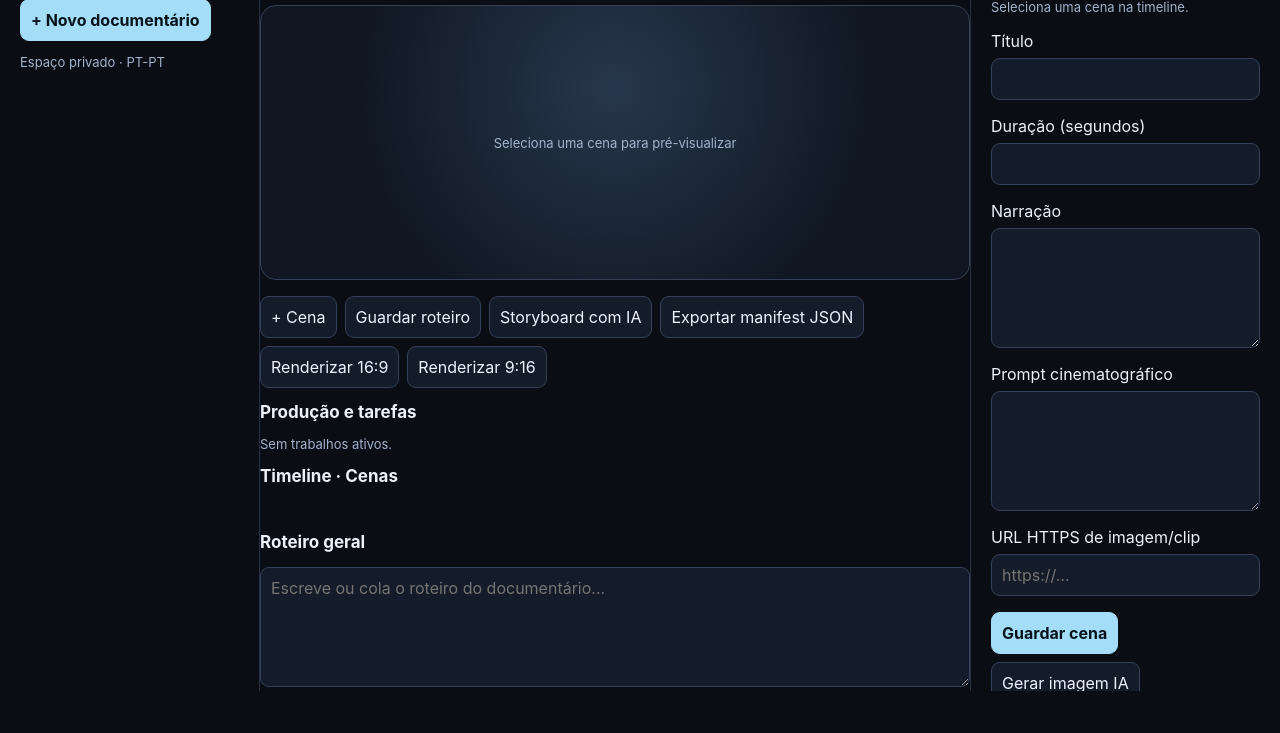
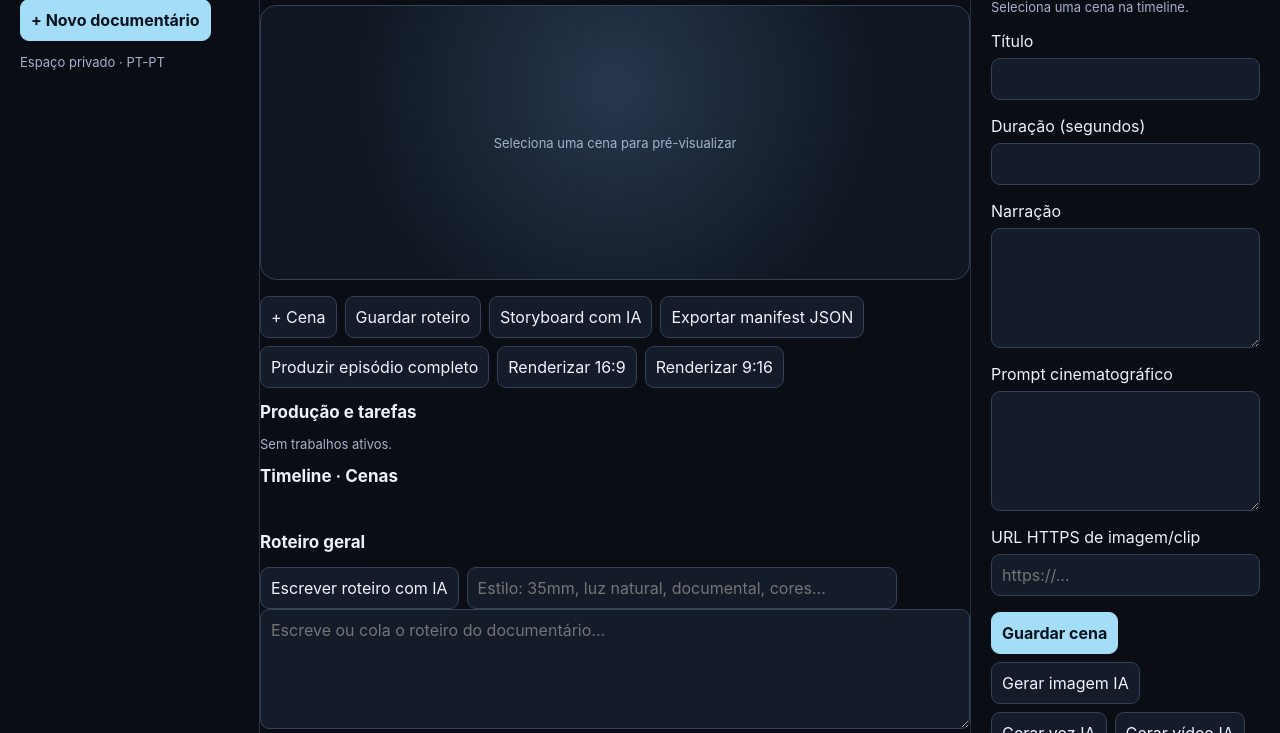
Before and after one commit to marcelo-m7/anyapi, a Flask app: template templates/video_studio.html in a window 1280 px wide. Shown: the part 135-868 px from the top of the page. Before the commit the page ends 826 px from the top, so only its background shows below. Run offline with Flask 3, Linux system fonts and the light colour scheme; the template is opened without the code that fills it, so the values that code supplies are empty.

Commit message:
feat(video-studio): add script generation, visual bible and one-click episode workflow

```diff
--- a/templates/video_studio.html
+++ b/templates/video_studio.html
@@ -4,7 +4,7 @@
 </style></head><body>
 <header><strong>◈ AI Video Studio</strong><nav><a href="/dashboard">AnyAPI</a> · <a href="/video-studio">Estúdio</a></nav></header>
 <div class="layout"><aside><h2>Projetos</h2><button class="primary" id="create">+ Novo documentário</button><div id="projects"></div><p class="muted">Espaço privado · PT-PT</p></aside>
-<main><h1 id="projectTitle">Seleciona um projeto</h1><p class="muted" id="projectMeta">Editor de storyboard e timeline</p><div class="stage" id="preview"><span class="muted">Seleciona uma cena para pré-visualizar</span></div><div class="controls" style="margin-top:16px"><button id="add" disabled>+ Cena</button><button id="saveScript" disabled>Guardar roteiro</button><button id="aiStoryboard" disabled>Storyboard com IA</button><button id="manifest" disabled>Exportar manifest JSON</button><button id="render" disabled>Renderizar 16:9</button><button id="renderVertical" disabled>Renderizar 9:16</button></div><h2>Produção e tarefas</h2><div id="jobs" class="muted">Sem trabalhos ativos.</div><h2>Timeline · Cenas</h2><div class="timeline" id="timeline"></div><h2>Roteiro geral</h2><textarea id="script" placeholder="Escreve ou cola o roteiro do documentário..." disabled></textarea></main>
+<main><h1 id="projectTitle">Seleciona um projeto</h1><p class="muted" id="projectMeta">Editor de storyboard e timeline</p><div class="stage" id="preview"><span class="muted">Seleciona uma cena para pré-visualizar</span></div><div class="controls" style="margin-top:16px"><button id="add" disabled>+ Cena</button><button id="saveScript" disabled>Guardar roteiro</button><button id="aiStoryboard" disabled>Storyboard com IA</button><button id="manifest" disabled>Exportar manifest JSON</button><button id="episode" disabled>Produzir episódio completo</button><button id="render" disabled>Renderizar 16:9</button><button id="renderVertical" disabled>Renderizar 9:16</button></div><h2>Produção e tarefas</h2><div id="jobs" class="muted">Sem trabalhos ativos.</div><h2>Timeline · Cenas</h2><div class="timeline" id="timeline"></div><h2>Roteiro geral</h2><div class="controls"><button id="genScript" disabled>Escrever roteiro com IA</button><input id="styleBible" placeholder="Estilo: 35mm, luz natural, documental, cores..." aria-label="Estilo cinematográfico" style="max-width:430px"></div><textarea id="script" placeholder="Escreve ou cola o roteiro do documentário..." disabled></textarea></main>
 <section class="inspector"><h2>Inspector de cena</h2><p class="muted" id="selection">Seleciona uma cena na timeline.</p><label class="field">Título<input id="title" disabled></label><label class="field">Duração (segundos)<input type="number" min="1" max="120" id="duration" disabled></label><label class="field">Narração<textarea id="narration" disabled></textarea></label><label class="field">Prompt cinematográfico<textarea id="visual_prompt" disabled></textarea></label><label class="field">URL HTTPS de imagem/clip<input type="url" id="asset_url" disabled placeholder="https://..."></label><div class="controls"><button class="primary" id="saveScene" disabled>Guardar cena</button><button id="genImage" disabled>Gerar imagem IA</button><button id="genVoice" disabled>Gerar voz IA</button><button id="genVideo" disabled>Gerar vídeo IA</button><input type="file" id="upload" accept="image/png,image/jpeg,image/webp" disabled><button id="deleteScene" disabled>Eliminar</button></div><p id="msg" class="message" role="status"></p></section></div>
 <script>
 const csrf={{ csrf|tojson }};let projects=[],active=null,selected=null;const el=id=>document.getElementById(id);
@@ -12,7 +12,7 @@ async function api(path,method='GET',payload){const r=await fetch('/_api/video-s
 function message(s){el('msg').textContent=s}
 function enable(ids,on){ids.forEach(id=>el(id).disabled=!on)}
 async function load(){projects=await api('/projects');el('projects').replaceChildren();projects.forEach(p=>{const b=document.createElement('button');b.className='project'+(active?.id===p.id?' active':'');b.textContent=p.title;b.onclick=()=>openProject(p.id);el('projects').append(b)});}
-async function openProject(id){active=await api('/projects/'+id);selected=null;el('projectTitle').textContent=active.title;el('projectMeta').textContent=active.format+' · '+active.language+' · '+active.scenes.length+' cenas';el('script').value=active.script||'';refreshJobs().catch(e=>message(e.message));enable(['add','saveScript','aiStoryboard','manifest','script','render','renderVertical'],true);draw();load()}
+async function openProject(id){active=await api('/projects/'+id);selected=null;el('projectTitle').textContent=active.title;el('projectMeta').textContent=active.format+' · '+active.language+' · '+active.scenes.length+' cenas';el('script').value=active.script||'';refreshJobs().catch(e=>message(e.message));enable(['add','saveScript','aiStoryboard','manifest','script','render','renderVertical','episode','genScript'],true);draw();load()}
 function draw(){el('timeline').replaceChildren();active.scenes.forEach((s,i)=>{const b=document.createElement('button');b.className='clip'+(selected?.id===s.id?' active':'');const t=document.createElement('strong');t.textContent=(i+1)+'. '+s.title;const d=document.createElement('small');d.textContent=s.duration_seconds+'s';b.append(t,d);b.onclick=()=>selectScene(s);b.draggable=true;b.ondragstart=e=>{e.dataTransfer.setData('text/plain',s.id)};b.ondragover=e=>e.preventDefault();b.ondrop=e=>{e.preventDefault();const source=e.dataTransfer.getData('text/plain');const ids=active.scenes.map(x=>x.id);const old=ids.indexOf(source),target=ids.indexOf(s.id);if(old<0||target<0||old===target)return;ids.splice(target,0,ids.splice(old,1)[0]);run(async()=>{await api('/projects/'+active.id+'/reorder','POST',{scene_ids:ids});await refresh();message('Ordem guardada.')})};el('timeline').append(b)});if(!active.scenes.length)el('timeline').textContent='Adiciona a primeira cena.';if(selected)selectScene(active.scenes.find(s=>s.id===selected.id)||null)}
 function selectScene(s){selected=s;enable(['title','duration','narration','visual_prompt','asset_url','saveScene','deleteScene','genImage','genVoice','genVideo','upload'],!!s);el('selection').textContent=s?'Cena '+(s.position+1):'Seleciona uma cena';for(const k of ['title','duration','narration','visual_prompt','asset_url'])el(k).value=s?(s[k==='duration'?'duration_seconds':k]??''):'';el('preview').replaceChildren();if(s?.asset_url){const img=document.createElement('img');img.src=s.asset_url;img.alt=s.title;img.onerror=()=>{el('preview').textContent='Pré-visualização indisponível para este asset.'};el('preview').append(img)}else if(s?.image_path||s?.video_path){const path=s.video_path||s.image_path;api('/projects/'+active.id+'/media?path='+encodeURIComponent(path)).then(d=>{el('preview').replaceChildren();if(s.video_path){const v=document.createElement('video');v.src=d.url;v.controls=true;v.style.maxWidth='100%';el('preview').append(v)}else{const img=document.createElement('img');img.src=d.url;img.alt=s.title;el('preview').append(img)}}).catch(e=>message(e.message))}else el('preview').textContent=s?.visual_prompt||'Sem asset gerado';el('timeline').querySelectorAll('.clip').forEach((b,i)=>b.classList.toggle('active',active.scenes[i].id===s?.id))}
 async function refresh(){const id=active.id;active=await api('/projects/'+id);draw();}
@@ -26,6 +26,8 @@ el('aiStoryboard').onclick=()=>run(async()=>{if(!confirm('Gerar storyboard atrav
 async function queue(operation,portrait=false){if(!active)return;const expensive=['image','voice','video'].includes(operation);if(expensive&&!confirm('Iniciar geração '+operation+'? O serviço externo pode cobrar créditos.'))return;const data={operation,portrait};if(expensive){if(!selected)return;data.scene_id=selected.id;await api('/scenes/'+selected.id,'PATCH',{title:el('title').value,duration_seconds:Number(el('duration').value),narration:el('narration').value,visual_prompt:el('visual_prompt').value});}await api('/projects/'+active.id+'/jobs','POST',data);message('Trabalho enviado à fila.');await refreshJobs()}
 async function refreshJobs(){if(!active)return;const jobs=await api('/projects/'+active.id+'/jobs');el('jobs').replaceChildren();for(const j of jobs.slice(0,15)){const p=document.createElement('p');p.textContent=j.operation+' · '+j.status+(j.error?' · '+j.error:'');el('jobs').append(p);if(j.result_path&&j.status==='completed'){const b=document.createElement('button');b.textContent='Abrir asset';b.onclick=()=>api('/projects/'+active.id+'/media?path='+encodeURIComponent(j.result_path)).then(d=>window.open(d.url,'_blank','noopener,noreferrer')).catch(e=>message(e.message));el('jobs').append(b)}}if(!jobs.length)el('jobs').textContent='Sem trabalhos ativos.'}
 for(const [id,operation] of [['genImage','image'],['genVoice','voice'],['genVideo','video']])el(id).onclick=()=>run(()=>queue(operation));
+el('episode').onclick=()=>run(async()=>{if(!confirm('Gerar imagens e vozes em falta e renderizar o episódio? As chamadas de IA podem ter custos.'))return;await queue('episode')});
+el('genScript').onclick=()=>run(async()=>{if(!confirm('Gerar roteiro com IA? Esta operação pode ter custos.'))return;const d=await api('/projects/'+active.id+'/script-draft','POST',{duration_minutes:5,style:el('styleBible').value});el('script').value=d.script;message('Roteiro proposto. Revê e guarda antes de criar cenas.');});
 el('render').onclick=()=>run(()=>queue('render',false));
 el('renderVertical').onclick=()=>run(()=>queue('render',true));
 el('upload').onchange=()=>run(async()=>{if(!selected||!el('upload').files.length)return;const data=new FormData();data.append('scene_id',selected.id);data.append('file',el('upload').files[0]);const r=await fetch('/_api/video-studio/projects/'+active.id+'/upload',{method:'POST',headers:{'X-CSRF-Token':csrf},body:data});const j=await r.json();if(!r.ok)throw Error(j.error?.message||'Upload failed');await refresh();message('Imagem carregada.');});
```
